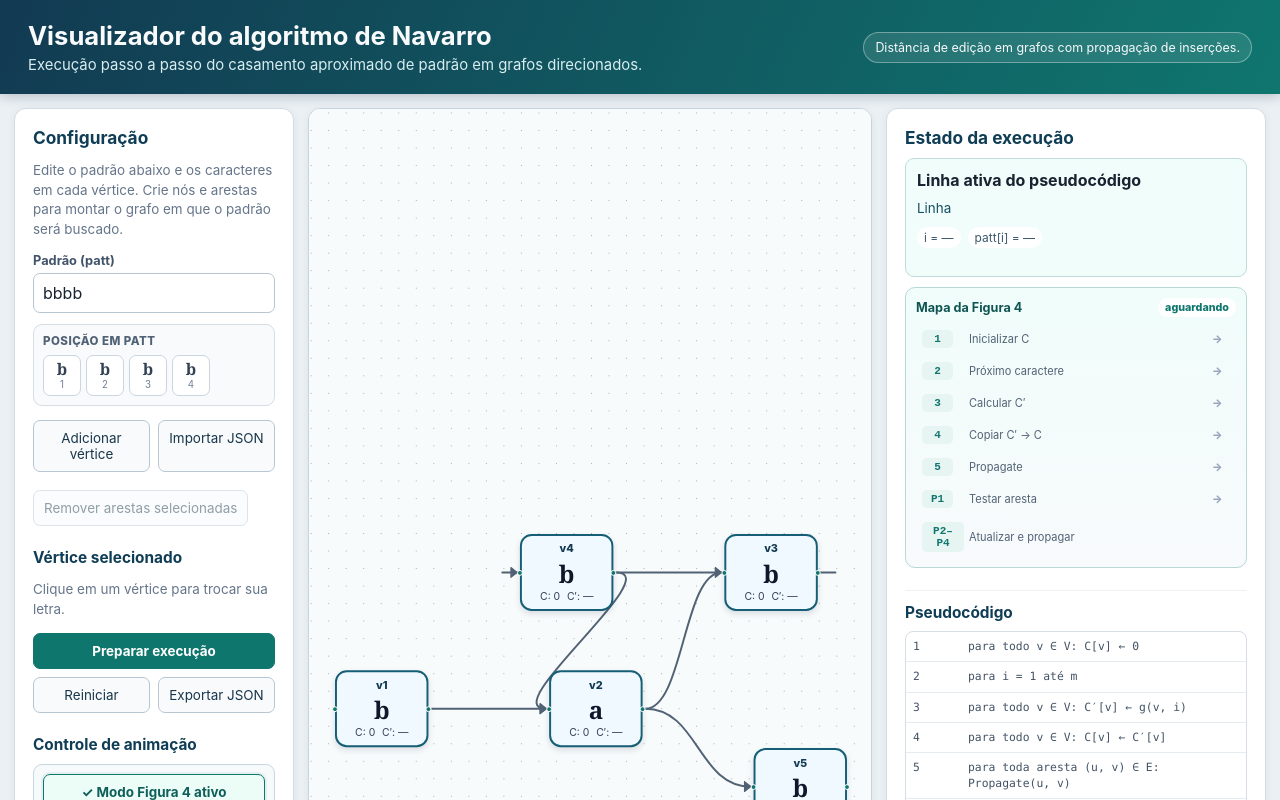
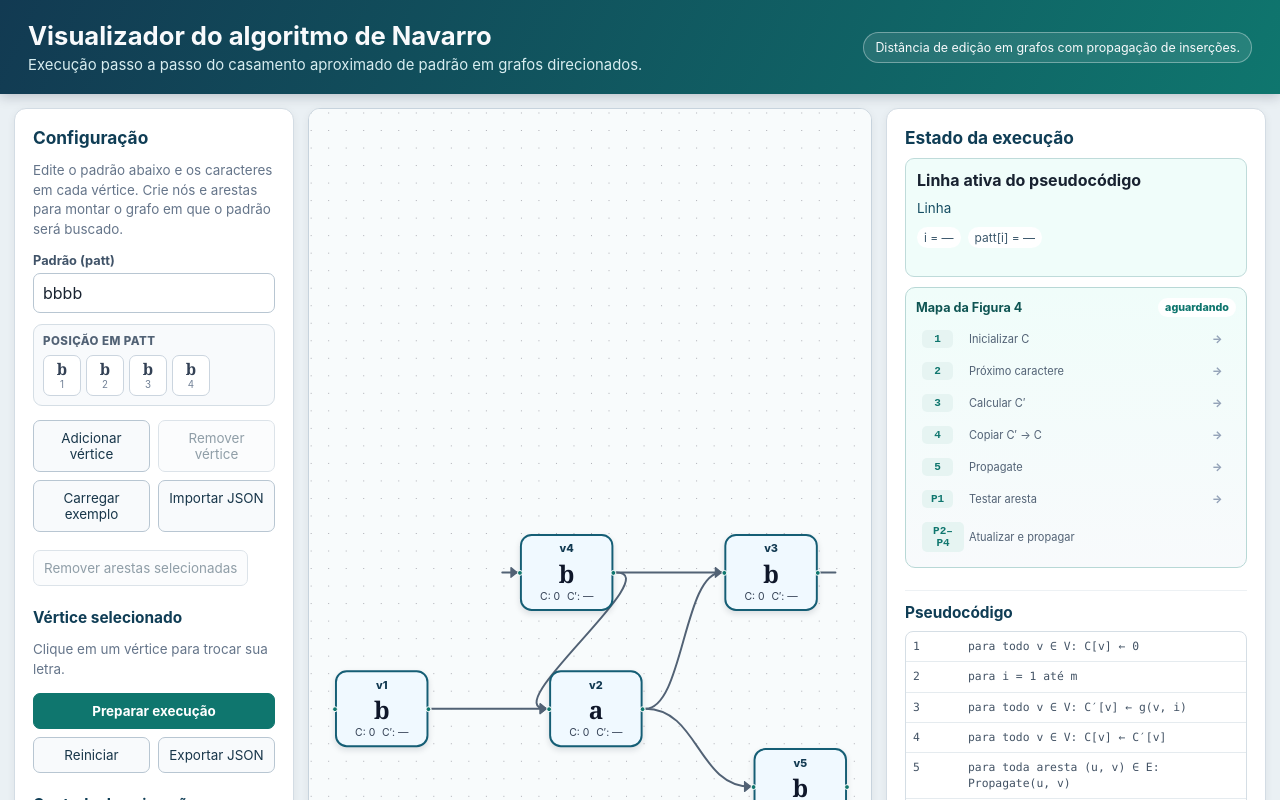
Before and after one commit to ecandia-mat/navarro, a React (Vite) app: page / in a window 1280 px wide. Shown: the top 800 px of the page. Built offline with nearby package versions, Linux system fonts and the light colour scheme.

Commit message:
Add files via upload

```diff
--- a/src/App.jsx
+++ b/src/App.jsx
@@ -927,6 +927,36 @@ function App() {
     setSelectedAlignmentIndex(null);
   }, [nodes, setNodes]);
 
+  const removeSelectedNode = useCallback(() => {
+    if (!selectedNodeId) return;
+    setNodes((oldNodes) => oldNodes.filter((node) => node.id !== selectedNodeId));
+    setEdges((oldEdges) => oldEdges.filter(
+      (edge) => edge.source !== selectedNodeId && edge.target !== selectedNodeId,
+    ));
+    setSelectedNodeId(null);
+    setSnapshots([]);
+    setPaths([]);
+    setSelectedPathIndex(-1);
+    setSelectedAlignmentIndex(null);
+    setCurrentIndex(0);
+    setError(null);
+  }, [selectedNodeId, setNodes, setEdges]);
+
+  const loadExample = useCallback(() => {
+    setNodes(initialNodes);
+    setEdges(initialEdges);
+    setPattern('bbbb');
+    setSelectedNodeId(null);
+    setSnapshots([]);
+    setPaths([]);
+    setSelectedPathIndex(-1);
+    setSelectedAlignmentIndex(null);
+    setCurrentIndex(0);
+    setError(null);
+    setIsPlaying(false);
+    if (playRef.current) clearInterval(playRef.current);
+  }, [setNodes, setEdges]);
+
   const handleReset = useCallback(() => {
     setNodes(initialNodes);
     setEdges(initialEdges);
@@ -1178,6 +1208,12 @@ function App() {
           <div className="button-grid">
             <button type="button" onClick={handleAddNode}>
               Adicionar vértice
+            </button>
+            <button type="button" onClick={removeSelectedNode} disabled={!selectedNodeId}>
+              Remover vértice
+            </button>
+            <button type="button" onClick={loadExample}>
+              Carregar exemplo
             </button>
             <label className="import-label">
               Importar JSON
```
